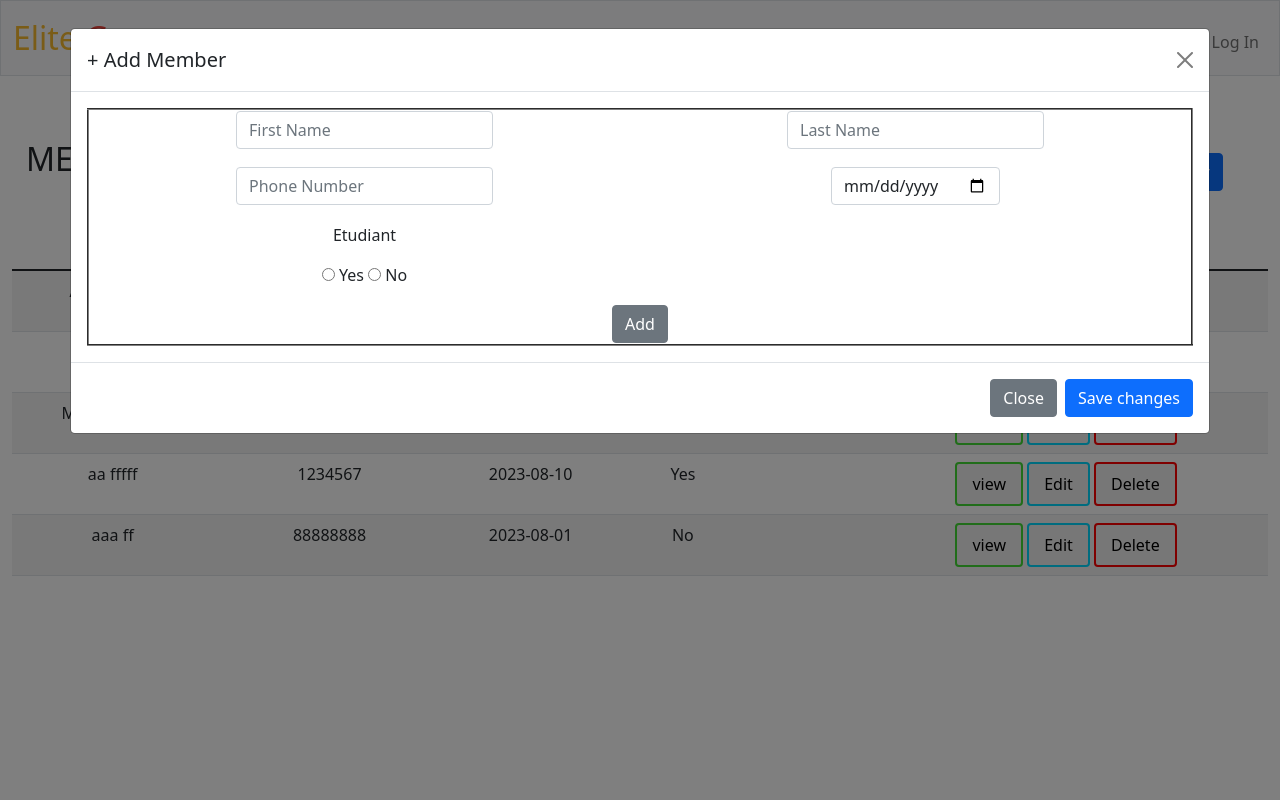
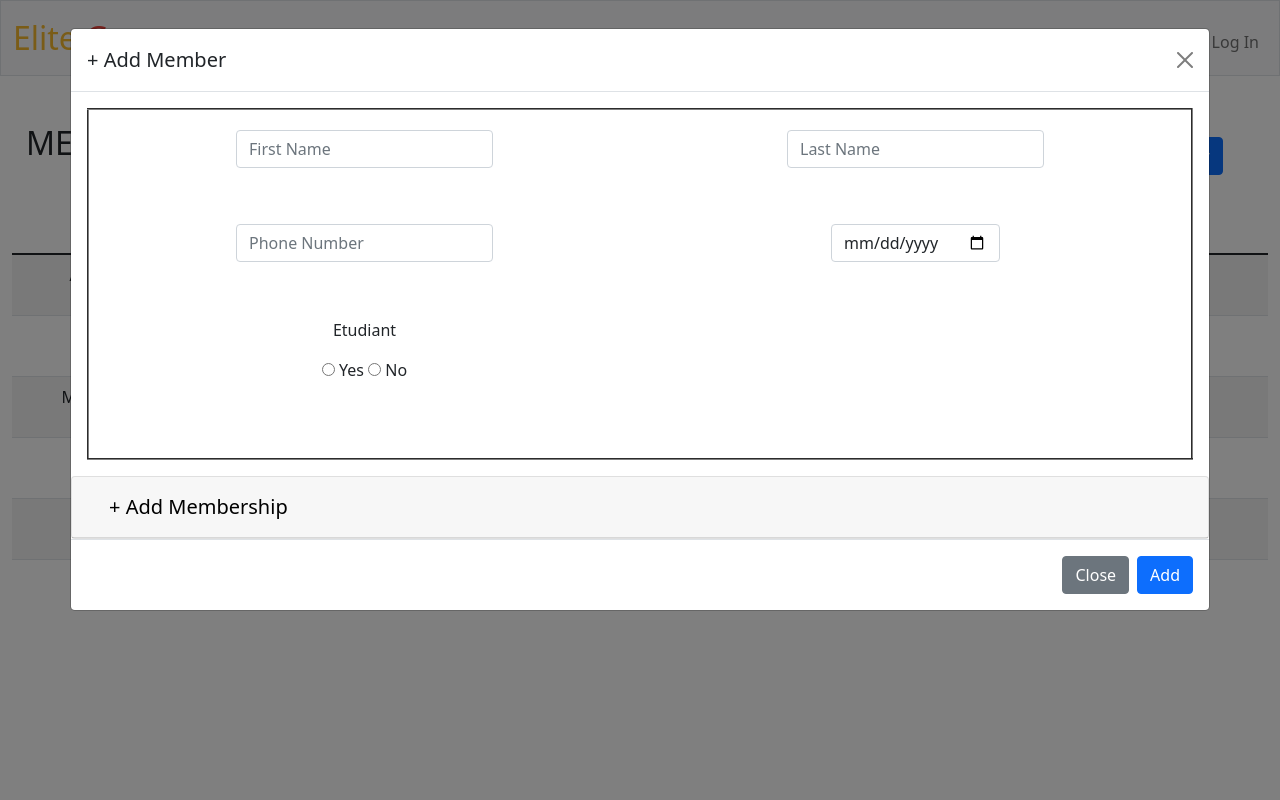
Before and after one commit to Ayman-ing/Gym, a Flask app: page /members in a window 1280 px wide, after a click on "Add New Member". Run offline with Flask 3, Linux system fonts and the light colour scheme; some libraries are stand-ins or nearby versions.

Commit message:
making the sport in list

```diff
--- a/app.py
+++ b/app.py
@@ -138,17 +138,19 @@ def logout():
     return redirect("/")
 @app.route("/members", methods=["GET", "POST"])
 def members():
-    #affiching the current members
+    #getting necessary informations
     clients=db.execute("select cl_Fname,cl_Lname,cl_num,cl_BD,student from client;")
+    sport=db.execute("select sp_name from sport;")
+    membership=db.execute("select m_id,cl_id,sp_id,ends_at from membership;")
     # User reached route via POST (as by submitting a form via POST)
     if request.method == "POST":
         #checking the validty of the phone number
         if (not request.form.get("cl_num").isnumeric()) or len(request.form.get("cl_num"))<8:
-            return render_template('members.html', message1="phone number invalid",clients=clients)
+            return render_template('members.html', message1="phone number invalid",clients=clients,sport=sport,membership=membership)
         #checking the phone number already exist
         number=db.execute("select cl_Fname from client where cl_num=?;",request.form.get("cl_num"))
         if len(number)>0:
-            return render_template('members.html', message3="phone number already exist",clients=clients)
+            return render_template('members.html', message3="phone number already exist",clients=clients,sport=sport,membership=membership)
         #adding the member to the table
         db.execute(
                 "insert into client (cl_Fname,cl_Lname,cl_num,cl_BD,student) values(?,?,?,?,?)",
@@ -161,10 +163,27 @@ def members():
             )
         clients=db.execute("select cl_Fname,cl_Lname,cl_num,cl_BD,student from client;")
 
-
-        return render_template('members.html',message2="member added successfuly",clients=clients)
-
+        if (not request.form.get("sp_name")) and (not request.form.get("m_type"))  and  (not request.form.get("duration")) and (not request.form.get("price")) and (not request.form.get("starts_at")):
+            return render_template('members.html',message2="member added successfuly",clients=clients,sport=sport,membership=membership)
+        if (not request.form.get("sp_name")) or (not request.form.get("m_type"))  or  (not request.form.get("duration")) or (not request.form.get("price")) or (not request.form.get("starts_at")):
+            return render_template('members.html',message6="member added successfuly ",message4="No membership added ! Not enough informations",clients=clients,sport=sport,membership=membership)
+        cl_id=db.execute("select cl_id from client where cl_num=?",int(request.form.get("cl_num")))
+        sp_id=db.execute("select sp_id from sport where sp_name=?",request.form.get("sp_name"))
+        db.execute(
+                "insert into membership (cl_id,sp_id,m_type,duration,price,starts_at,ends_at,m_status,benefits) values(?,?,?,?,?,?,date(?,'+' || ? || ' months'),?,?)",
+                cl_id[0]["cl_id"],
+                sp_id[0]["sp_id"],
+                request.form.get("m_type"),
+                int(request.form.get("duration")),
+                int(request.form.get("price")),
+                request.form.get("starts_at"),
+                request.form.get("starts_at"),
+                int(request.form.get("duration")),
+                'active','NULL'
+                )
+        return render_template('members.html',message5="member and his membership added successfuly",clients=clients,sport=sport,membership=membership)
 
 
     else:
-        return render_template('members.html',clients=clients)
+
+        return render_template('members.html',clients=clients,sport=sport,membership=membership)
--- a/static/styles.css
+++ b/static/styles.css
@@ -74,3 +74,14 @@ h2
 {
     border: 2px solid #ff0000;
 }
+#add_m
+{
+    color:black;
+    text-decoration: none;
+    margin-right:80%;
+}
+td
+{
+   /* border: solid black;*/
+    padding:20px;
+}
--- a/templates/members.html
+++ b/templates/members.html
@@ -4,14 +4,27 @@
     Members
 {% endblock %}
 {% block main %}
-<p>{{message1}}</p>
-  <p>{{message2}}</p>
-  <p>{{message3}}</p>
+{% if message1 or message3 or message4 %}
+<div class="alert alert-danger" role="alert">
+  {{message1}}
+  {{message3}}
+  {{message4}}
+
+</div>
+{% endif %}
+{% if message2 or message5 or message6 %}
+<div class="alert alert-success" role="alert">
+  {{message2}}
+  {{message5}}
+  {{message6}}
+</div>
+{% endif %}
 <h2>MEMBERS LIST</h2>
 <!-- Button trigger modal -->
 <button type="button" class="btn btn-primary" data-bs-toggle="modal" data-bs-target="#exampleModal" id="add">
   Add New Member
 </button>
+
 
 <!-- Modal -->
 <div class="modal fade" id="exampleModal" tabindex="-1" aria-labelledby="exampleModalLabel" aria-hidden="true">
@@ -24,7 +37,7 @@
       <div class="modal-body">
 
         <table border="2" width="100%">
-          <form action="/members" method="post">
+          <form action="/members" method="post" id="myForm">
 
             <tr>
               <td >
@@ -69,16 +82,87 @@
           </td></tr>
           <tr>
             <td colspan="2">
-            <button  class="btn btn-secondary" type="submit">Add</button>
+
             </td>
           </tr>
-        </form>
+
       </table>
       </div>
-      <div class="modal-footer">
-        <button type="button" class="btn btn-secondary" data-bs-dismiss="modal">Close</button>
-        <button type="button" class="btn btn-primary">Save changes</button>
+      <div class="card">
+        <div class="card-header" id="headingTwo">
+          <h5 class="mb-0">
+            <button class="btn btn-link collapsed" id="add_m" data-toggle="collapse" data-target="#collapseTwo" aria-expanded="false" aria-controls="collapseTwo" type="button">
+             <h1 class="modal-title fs-5"  >+ Add Membership</h1>
+            </button>
+          </h5>
+        </div>
+        <div id="collapseTwo" class="collapse" aria-labelledby="headingTwo" data-parent="#accordion">
+          <div class="card-body">
+            <table border="2" width="100%">
+
+
+                <tr>
+                  <td >
+
+                <div class="mb-3">
+                  <label for="selectOption" id="label">Select a Sport:</label>
+                  <select class="form-control" id="sp_name" name="sp_name" >
+                    {% for s in sport %}
+                    <option value="{{s.sp_name}}" >{{s.sp_name}}</option>
+                    {% endfor %}
+                  </select>
+                </div>
+              </td>
+              <td >
+
+                <div class="mb-3">
+                    <input autocomplete="off" autofocus class="form-control mx-auto w-auto" id="m_type" name="m_type" placeholder="Membership Type" type="text" >
+                </div>
+              </td>
+              </tr>
+              <tr>
+                <td >
+                <div class="mb-3">
+                    <input class="form-control mx-auto w-auto" id="duration" name="duration" placeholder="Duration" type="text" >
+                </div>
+              </td>
+              <td >
+                <div class="mb-3">
+                    <input class="form-control mx-auto w-auto" id="price" name="price" placeholder="Price" type="text" >
+                </div>
+              </td>
+              <td >
+                <div class="mb-3">
+                    <input class="form-control mx-auto w-auto" id="starts_at" name="starts_at" placeholder="Starts At" type="Date" >
+                </div>
+              </td>
+
+              </tr>
+
+
+              <tr><td>
+
+              </td></tr>
+              <tr>
+                <td colspan="2">
+
+                </td>
+              </tr>
+
+          </table>
+          </div>
+
+          </div>
+        </div>
+        <div class="modal-footer">
+          <button type="button" class="btn btn-secondary" data-bs-dismiss="modal">Close</button>
+          <button type="submit" class="btn btn-primary">Add</button>
+        </div>
+      </form>
       </div>
+
+
+
     </div>
   </div>
 </div>
```
Also changed, not shown: gym1.db.
